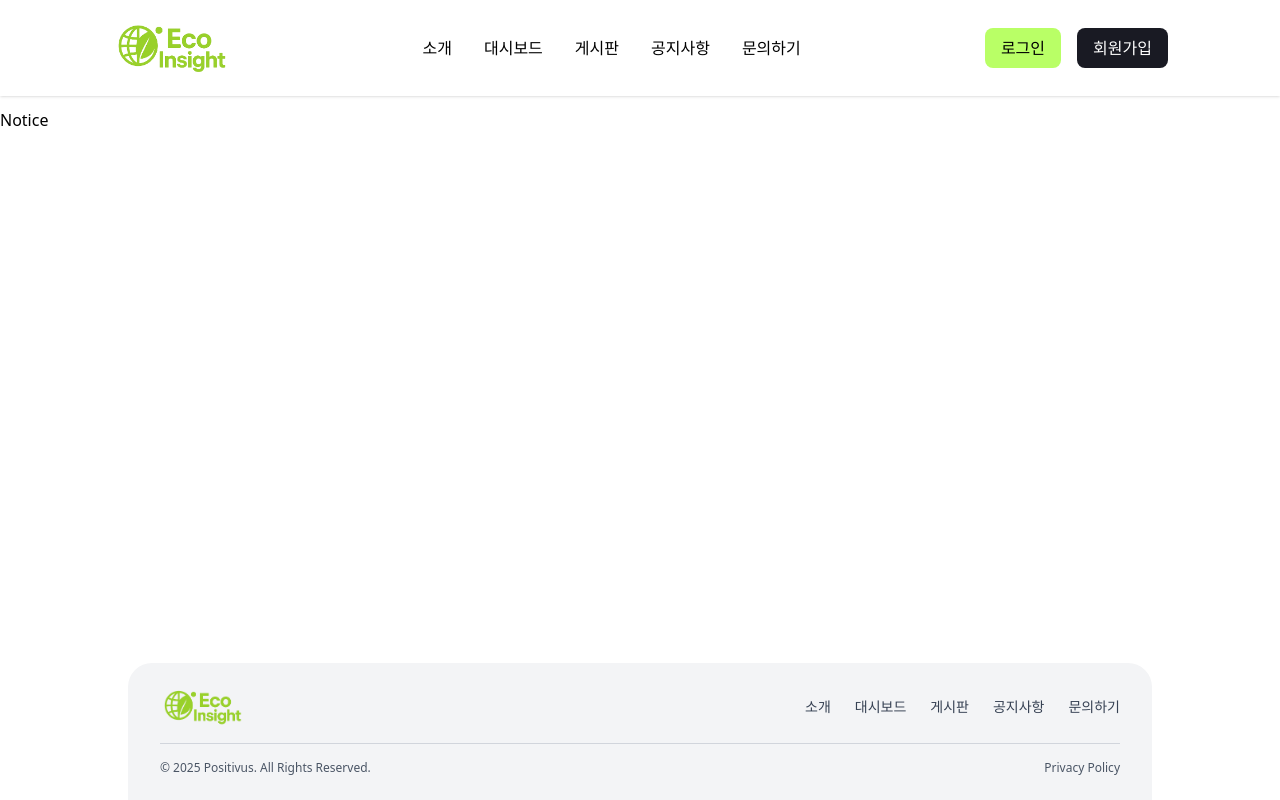
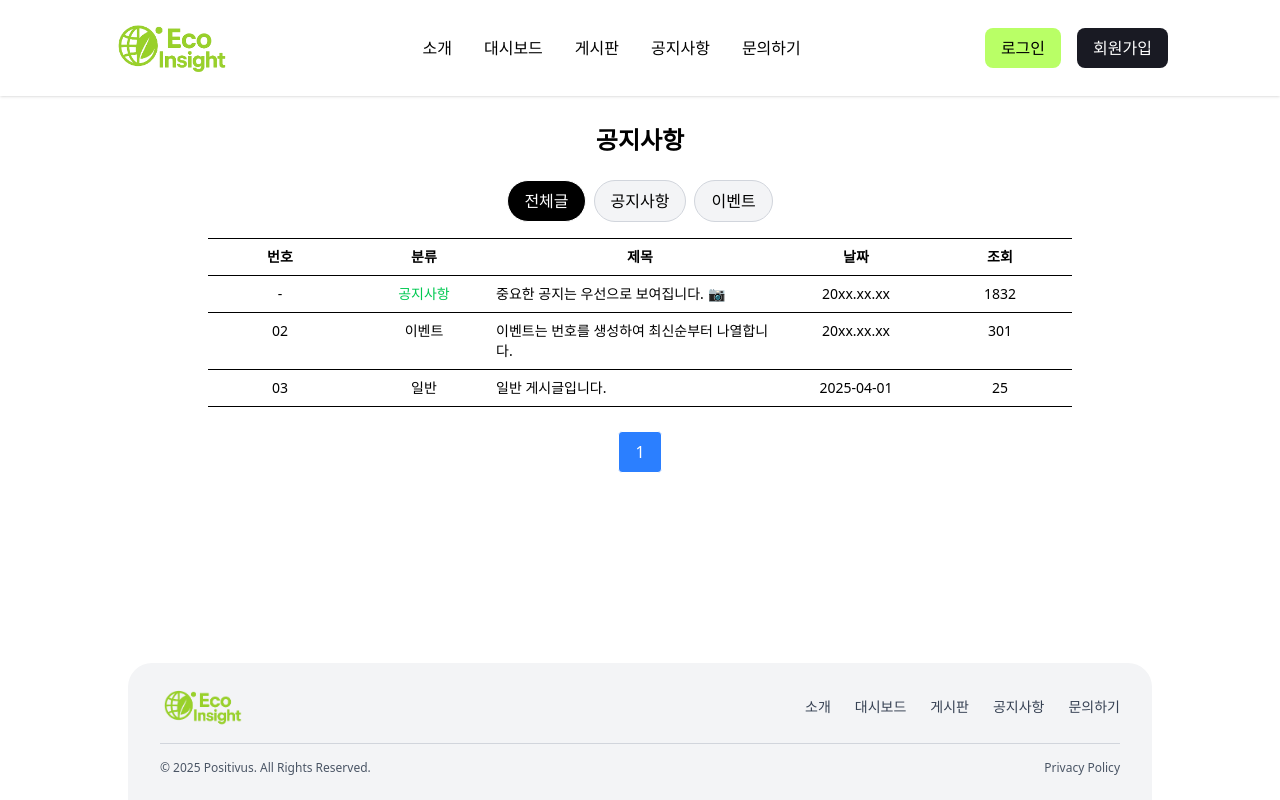
Before and after one commit to holelung/EcoInsight, a React (Vite) app in the folder frontend/eco-insight/: page /notice in a window 1280 px wide. Built offline with nearby package versions, Linux system fonts and the light colour scheme; a small style sheet from the web is missing.

Commit message:
커뮤니티 댓글 분리중

```diff
--- a/frontend/eco-insight/src/App.jsx
+++ b/frontend/eco-insight/src/App.jsx
@@ -13,7 +13,7 @@ import EditProfile from "./components/MyPage/EditProfile";
 import Footer from "./components/Common/Footer/Footer";
 import TipListPage from "./components/Board/Tip/TipListPage";
 import WritePostPage from "./components/Board/WritePostPage";
-import PostDetailPage from "./components/Board/Tip/TipBoardDetail";
+import TipBoardDetail from "./components/Board/Tip/TipBoardDetail";
 import UserLayout from "./components/Layout/UserLayout";
 import AdminRoute from "./components/RouteGuard/AdminRoute";
 import AdminLogin from "./pages/Admin/AdminLogin/AdminLogin.jsx";
@@ -52,7 +52,7 @@ function App() {
           <Route path="/board/:type" element={<TipListPage />} />
           <Route path="/board/cert" element={<AuthListPage />} />
           <Route path="/write/:type" element={<WritePostPage />} />
-          <Route path="/post/:id" element={<PostDetailPage />} />
+          <Route path="/post/:id" element={<TipBoardDetail />} />
           <Route path="/dashboard" element={<MainDashBoard />} />
           <Route path="/notice" element={<Notice />} />
           <Route path="/frequencyAskPage" element={<FrequencyAskPage />} />
--- a/frontend/eco-insight/src/components/Board/Notice/Notice.jsx
+++ b/frontend/eco-insight/src/components/Board/Notice/Notice.jsx
@@ -1,7 +1,147 @@
+import React, { useState } from "react";
+import { Link, useParams } from "react-router-dom";
+
+const datas = [
+  {
+    id: 0,
+    type: "notice",
+    title: "중요한 공지는 우선으로 보여집니다.",
+    username: "admin01",
+    date: "20xx.xx.xx",
+    views: 1832,
+  },
+  {
+    id: 1,
+    type: "event",
+    title: "이벤트는 번호를 생성하여 최신순부터 나열합니다.",
+    username: "admin01",
+    date: "20xx.xx.xx",
+    views: 301,
+  },
+  {
+    id: 2,
+    type: "normal",
+    title: "일반 게시글입니다.",
+    username: "user1",
+    date: "2025-04-01",
+    views: 25,
+  },
+];
 
 const Notice = () => {
+  const { type } = useParams();
+  const [searchQuery, setSearchQuery] = useState("");
+  const [currentPage, setCurrentPage] = useState(1);
+  const [filterType, setFilterType] = useState("all");
+  const postsPerPage = 10;
+
+  const handleSearchClick = () => {
+    setCurrentPage(1);
+  };
+
+  const handlePostClick = (postId) => {
+    const index = datas.findIndex((post) => post.id === postId);
+    if (index !== -1) {
+      datas[index].views += 1;
+    }
+  };
+
+  const filtered = datas.filter((post) => {
+    if (filterType === "all") return true;
+    return post.type === filterType;
+  });
+
+  const filteredPosts = filtered.filter((post) =>
+    post.title.includes(searchQuery)
+  );
+
+  const indexOfLastPost = currentPage * postsPerPage;
+  const indexOfFirstPost = indexOfLastPost - postsPerPage;
+  const currentPosts = filteredPosts.slice(indexOfFirstPost, indexOfLastPost);
+
   return (
-    <>Notice</>
+    <div className="max-w-4xl mx-auto p-4">
+      <h1 className="text-2xl font-bold text-center mb-6">공지사항</h1>
+
+      <div className="flex justify-center gap-2 mb-4">
+        {["all", "notice", "event"].map((btn) => (
+          <button
+            key={btn}
+            onClick={() => setFilterType(btn)}
+            className={`px-4 py-2 rounded-full border ${
+              filterType === btn
+                ? "bg-black text-white"
+                : "bg-gray-100 text-black border-gray-300"
+            }`}
+          >
+            {btn === "all"
+              ? "전체글"
+              : btn === "notice"
+              ? "공지사항"
+              : "이벤트"}
+          </button>
+        ))}
+      </div>
+
+      {/* 테이블 헤더 */}
+      <div className="grid grid-cols-6 border-y font-semibold text-sm py-2 text-center">
+        <div>번호</div>
+        <div>분류</div>
+        <div className="col-span-2">제목</div>
+        <div>날짜</div>
+        <div>조회</div>
+      </div>
+
+      {currentPosts.map((post, index) => (
+        <div
+          key={post.id}
+          className="grid grid-cols-6 border-b text-sm py-2 text-center hover:bg-gray-50"
+        >
+          <div>
+            {post.type === "notice" ? "-" : String(index + 1).padStart(2, "0")}
+          </div>
+          <div className={post.type === "notice" ? "text-green-500" : ""}>
+            {post.type === "notice"
+              ? "공지사항"
+              : post.type === "event"
+              ? "이벤트"
+              : "일반"}
+          </div>
+          <div className="col-span-2 text-left">
+            <Link
+              to={`/post/${post.id}`}
+              state={{ postType: post.type }}
+              onClick={() => handlePostClick(post.id)}
+              className="hover:underline"
+            >
+              {post.title} {post.type === "notice" && <span>📷</span>}
+            </Link>
+          </div>
+          <div>{post.date}</div>
+          <div>{post.views}</div>
+        </div>
+      ))}
+
+      <div className="flex justify-center mt-6 gap-2">
+        {Array.from(
+          { length: Math.ceil(filteredPosts.length / postsPerPage) },
+          (_, i) => i + 1
+        ).map((page) => (
+          <button
+            key={page}
+            onClick={() => setCurrentPage(page)}
+            className={`px-4 py-2 rounded border ${
+              currentPage === page
+                ? "bg-blue-500 text-white"
+                : "bg-white text-gray-700 hover:bg-gray-100"
+            }`}
+          >
+            {page}
+          </button>
+        ))}
+      </div>
+    </div>
   );
-}
+};
+
 export default Notice;
--- a/frontend/eco-insight/src/components/Board/WritePostPage.jsx
+++ b/frontend/eco-insight/src/components/Board/WritePostPage.jsx
@@ -4,7 +4,7 @@ import { Editor } from "@toast-ui/react-editor";
 import "@toast-ui/editor/dist/toastui-editor.css"; // ✅ 다크 모드 아닌 기본 CSS만 import
 import colorSyntax from "@toast-ui/editor-plugin-color-syntax";
 
-export default function WritePostPage() {
+const WritePostPage = () => {
   const { type } = useParams();
   const navigate = useNavigate();
   const editorRef = useRef();
@@ -86,4 +86,6 @@ export default function WritePostPage() {
       </div>
     </div>
   );
-}
+};
+
+export default WritePostPage;
--- /dev/null
+++ b/frontend/eco-insight/src/components/Comment/CommunityComment/CommunityComment.jsx
@@ -0,0 +1,96 @@
+import React, { useState } from "react";
+
+const CommunityComment = () => {
+  const [comments, setComments] = useState([
+    { text: "첫 번째 댓글입니다.", replies: [] },
+    { text: "두 번째 댓글이에요!", replies: [] },
+  ]);
+  const [newComment, setNewComment] = useState("");
+  const [replyingTo, setReplyingTo] = useState(null);
+  const [newReply, setNewReply] = useState("");
+
+  const handleAddComment = () => {
+    if (newComment.trim()) {
+      setComments([...comments, { text: newComment.trim(), replies: [] }]);
+      setNewComment("");
+    }
+  };
+
+  const handleAddReply = (index) => {
+    if (newReply.trim()) {
+      const updated = [...comments];
+      updated[index].replies.push(newReply.trim());
+      setComments(updated);
+      setNewReply("");
+      setReplyingTo(null);
+    }
+  };
+
+  return (
+    <div>
+      {/* 댓글 목록 */}
+      <div className="space-y-4">
+        {comments.map((cmt, index) => (
+          <div
+            key={index}
+            className="p-4 bg-white border border-gray-200 rounded-md space-y-2"
+          >
+            <div className="flex justify-between items-center">
+              <span>{cmt.text}</span>
+              <button
+                onClick={() =>
+                  setReplyingTo(replyingTo === index ? null : index)
+                }
+                className="text-sm text-black hover:underline"
+              >
+                답글 쓰기
+              </button>
+            </div>
+            {cmt.replies.map((reply, rindex) => (
+              <div
+                key={rindex}
+                className="ml-4 px-3 py-2 bg-gray-100 border border-gray-300 text-sm rounded"
+              >
+                ↪ {reply}
+              </div>
+            ))}
+            {replyingTo === index && (
+              <div className="flex gap-2 mt-2 ml-4">
+                <input
+                  value={newReply}
+                  onChange={(e) => setNewReply(e.target.value)}
+                  placeholder="대댓글 입력"
+                  className="flex-grow px-2 py-1 border border-gray-300 rounded"
+                />
+                <button
+                  onClick={() => handleAddReply(index)}
+                  className="px-3 py-1 bg-black text-white border border-black rounded"
+                >
+                  등록
+                </button>
+              </div>
+            )}
+          </div>
+        ))}
+      </div>
+
+      {/* 댓글 작성 */}
+      <div className="flex gap-2 mt-4">
+        <input
+          value={newComment}
+          onChange={(e) => setNewComment(e.target.value)}
+          placeholder="댓글을 입력하세요"
+          className="flex-grow px-4 py-2 border border-gray-300 rounded"
+        />
+        <button
+          onClick={handleAddComment}
+          className="px-4 py-2 bg-black text-white rounded hover:bg-gray-800"
+        >
+          등록
+        </button>
+      </div>
+    </div>
+  );
+};
+
+export default CommunityComment;
```
Also changed, not shown: frontend/eco-insight/src/components/Board/Community/CommunityBoardDetail.jsx (renamed from frontend/eco-insight/src/components/Board/Tip/TipBoardDetail.jsx, +8 -64 lines), frontend/eco-insight/src/components/Board/Community/CommunityListPage.jsx (renamed from frontend/eco-insight/src/components/Board/Tip/TipListPage.jsx, +5 -5 lines).
